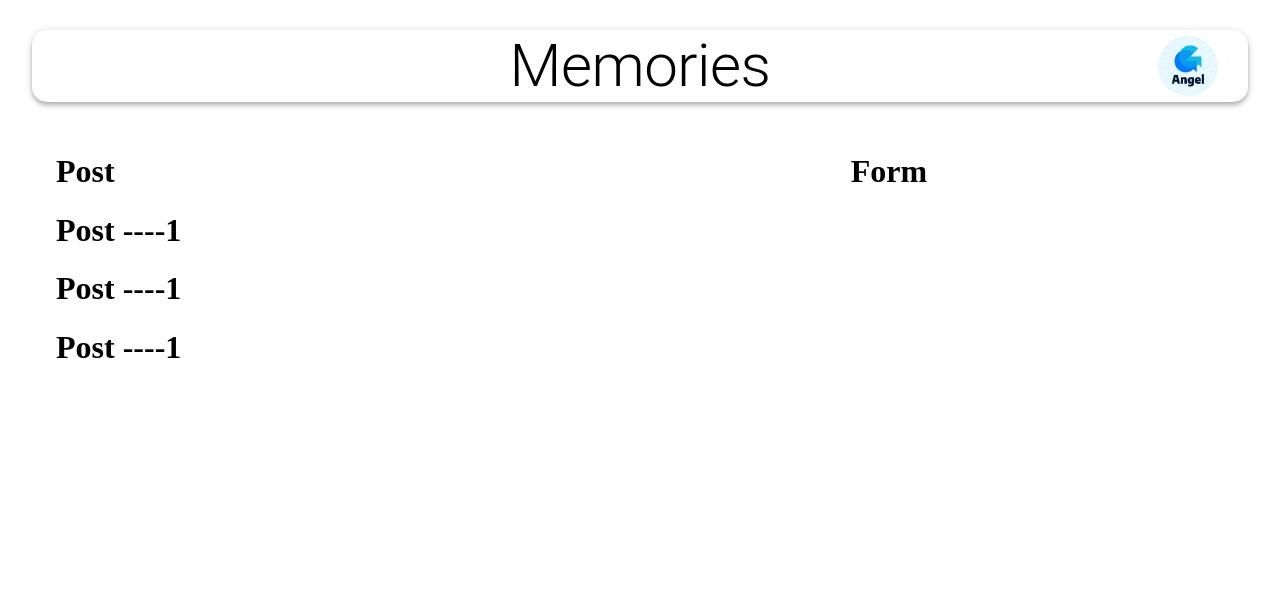
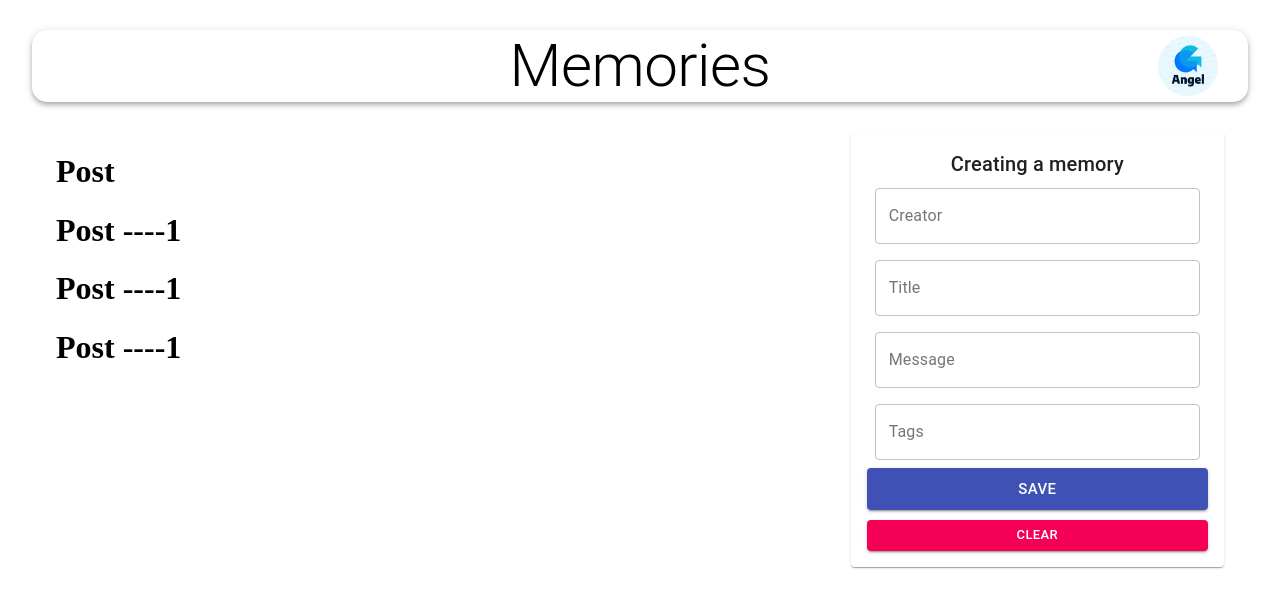
Before and after one commit to Angel-cuba/React-Redux, a React (Create React App) app in the folder client/react-redux/: page / in a window 1280 px wide. Shown: the top 608 px of the page. Built offline with nearby package versions, Linux system fonts and the light colour scheme; no server answers.

Commit message:
Form with dispatch...

```diff
--- a/client/react-redux/src/components/Form/Form.js
+++ b/client/react-redux/src/components/Form/Form.js
@@ -1,10 +1,83 @@
-import React from 'react'
+import React, { useState } from 'react'
+import { TextField, Button, Typography, Paper } from '@material-ui/core';
+import FileBase from 'react-file-base64'
+import { useDispatch } from 'react-redux';
+import { createPost } from '../../actions/post.actions'
+
 import useStyles from './styles'
 
 const Form = () => {
      const classes = useStyles()
+    const dispatch = useDispatch()
+
+    const [postData, setPostData] = useState({
+        creator: '',
+        title: '',
+        message: '',
+        tags: '',
+        // selectedFile: '',
+    })
+
+     const handleSubmit = (e) => {
+         e.preventDefault()
+
+         dispatch(createPost(postData))
+         window.location.reload()
+     }
+     const Clear = () => {
+
+     }
      return (
-         <h1>Form</h1>
+         <Paper className={classes.paper}>
+
+              <form autoComplete= "off" noValidate className={`${classes.form} ${classes.root}`} onSubmit={handleSubmit}>
+                    <Typography variant="h6">Creating a memory</Typography>
+                    <TextField
+                    className={classes.textfield}
+                    name="creator"
+                    variant="outlined"
+                    label="Creator"
+                    fullWidth
+                    value={postData.creator}
+                    onChange={(e) => setPostData({...postData, creator : e.target.value })} />
+                     <TextField
+                    className={classes.textfield}
+                    name="title"
+                    variant="outlined"
+                    label="Title"
+                    fullWidth
+                    value={postData.title}
+                    onChange={(e) => setPostData({...postData, title : e.target.value })} />
+                    <TextField
+                    className={classes.textfield}
+                    name="message"
+                    variant="outlined"
+                    label="Message"
+                    fullWidth
+                    value={postData.message}
+                    onChange={(e) => setPostData({...postData, message : e.target.value })} />
+                    <TextField
+                    className={classes.textfield}
+                    name="tags"
+                    variant="outlined"
+                    label="Tags"
+                    fullWidth
+                    value={postData.tags}
+                    onChange={(e) => setPostData({...postData, tags : e.target.value })} />
+                    {/* <div className={classes.fileInput}>
+                        <FileBase
+                        type= "file"
+                        multiple={false}
+                        onDone={(base64) => setPostData({
+                            ...postData,
+                            selectedFile: base64
+                        })}/>
+                    </div> */}
+                    <Button className={classes.buttonSubmit} variant="contained" color="primary" size="large" type="submit" fullWidth={true}>Save</Button>
+                    <Button variant="contained" color="secondary" size="small" onClick={Clear} fullWidth>Clear</Button>
+              </form>
+         </Paper>
+
      )
 }
 
```
